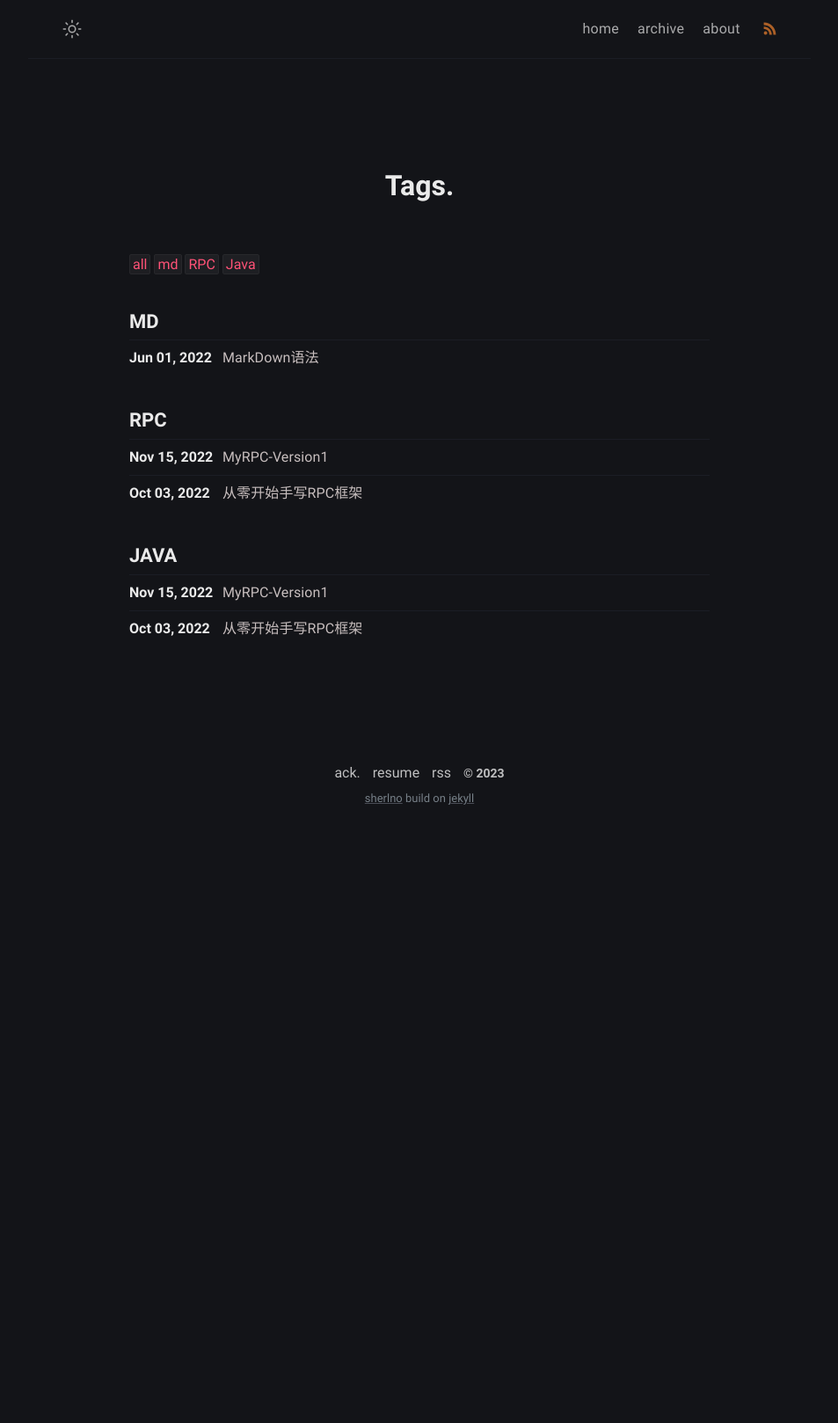
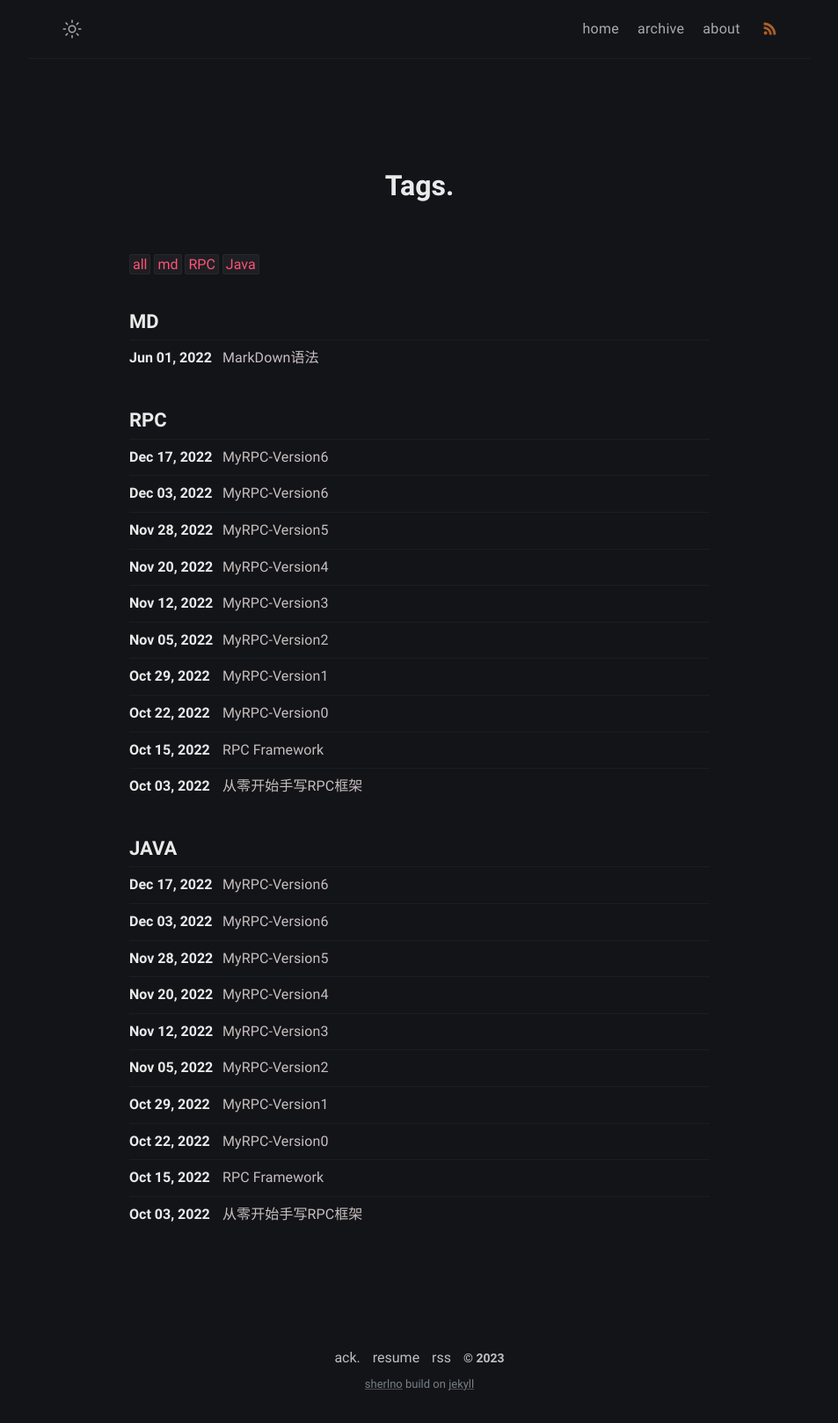
Before and after one commit to SherlnoW/SherlnoW.github.io, a Jekyll site: the page built from tags.html, in a window 1280 px wide. Shown: the whole page at 88% size, without its empty margins (163-1116 px from the left). Built offline with Jekyll 4.4.1, drawn with Linux system fonts in a browser that asks for light colours; before the commit the page ends 952 px from its top, so only the background shows below that.

Commit message:
myrpc-version0~7(待补充)

```diff
--- /dev/null
+++ b/_posts/monster-rpc/2022-10-22-myrpc-version0.md
@@ -0,0 +1,11 @@
+---
+layout: post
+title: MyRPC-Version0
+date: 2022-10-22
+description: rpc-version0
+tag:
+- RPC
+- Java
+---
+
+## todo version0
--- a/_posts/monster-rpc/2022-11-15-version1.md
+++ b/_posts/monster-rpc/2022-10-29-myrpc-version1.md
@@ -1,7 +1,7 @@
 ---
 layout: post
 title: MyRPC-Version1
-date: 2022-11-15
+date: 2022-10-29
 description: version1
 tag:
 - RPC
--- /dev/null
+++ b/_posts/monster-rpc/2022-11-05-myrpc-version2.md
@@ -0,0 +1,11 @@
+---
+layout: post
+title: MyRPC-Version2
+date: 2022-11-05
+description: rpc-version2
+tag:
+- RPC
+- Java
+---
+
+## todo version2
--- /dev/null
+++ b/_posts/monster-rpc/2022-11-12-myrpc-version3.md
@@ -0,0 +1,11 @@
+---
+layout: post
+title: MyRPC-Version3
+date: 2022-11-12
+description: rpc-version3
+tag:
+- RPC
+- Java
+---
+
+## todo version3
--- /dev/null
+++ b/_posts/monster-rpc/2022-11-20-myrpc-version4.md
@@ -0,0 +1,11 @@
+---
+layout: post
+title: MyRPC-Version4
+date: 2022-11-20
+description: rpc-version4
+tag:
+- RPC
+- Java
+---
+
+## todo version4
--- /dev/null
+++ b/_posts/monster-rpc/2022-11-28-myrpc-version5.md
@@ -0,0 +1,11 @@
+---
+layout: post
+title: MyRPC-Version5
+date: 2022-11-28
+description: rpc-version5
+tag:
+- RPC
+- Java
+---
+
+## todo version5
--- /dev/null
+++ b/_posts/monster-rpc/2022-12-03-myrpc-version6.md
@@ -0,0 +1,11 @@
+---
+layout: post
+title: MyRPC-Version6
+date: 2022-12-03
+description: rpc-version6
+tag:
+- RPC
+- Java
+---
+
+## todo version6
--- /dev/null
+++ b/_posts/monster-rpc/2022-12-17-myrpc-version7.md
@@ -0,0 +1,11 @@
+---
+layout: post
+title: MyRPC-Version6
+date: 2022-12-17
+description: rpc-version7
+tag:
+- RPC
+- Java
+---
+
+## todo version7
```
Also changed, not shown: _posts/monster-rpc/2022-10-15-myrpc-framework.md (added, +11 -0 lines).
